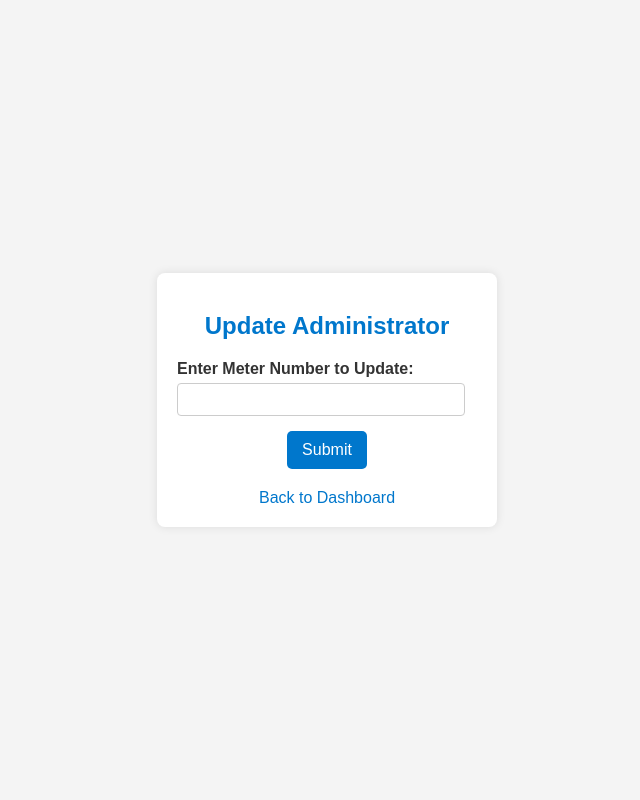
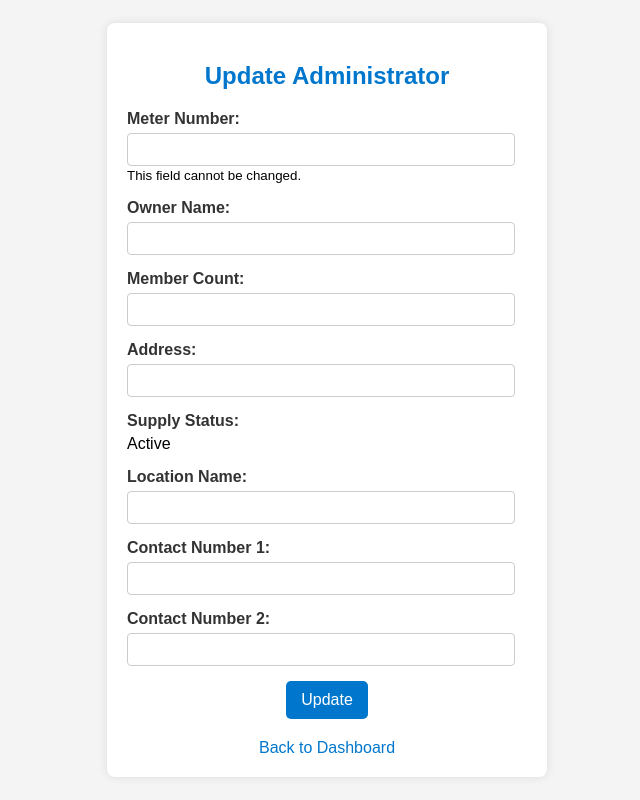
Before and after one commit to RahulKaratha/WaterWorks, a FastAPI app: template templates/update.html in a window 1280 px wide. Shown: the whole page, without its empty margins (313-953 px from the left). Run offline with FastAPI, Linux system fonts and the light colour scheme; the template is opened without the code that fills it, so the values that code supplies are empty.

Commit message:
Update update.html

```diff
--- a/templates/update.html
+++ b/templates/update.html
@@ -20,7 +20,7 @@
             padding: 20px;
             border-radius: 8px;
             box-shadow: 0 0 10px rgba(0, 0, 0, 0.1);
-            width: 300px;
+            width: 400px;
             text-align: center;
         }
 
@@ -41,7 +41,22 @@
             font-weight: bold;
         }
 
-        input[type="text"] {
+        input[type="text"],
+        input[type="number"] {
+            width: calc(100% - 12px);
+            padding: 8px;
+            border: 1px solid #ccc;
+            border-radius: 4px;
+            box-sizing: border-box;
+        }
+
+        input[type="number"]::-webkit-inner-spin-button,
+        input[type="number"]::-webkit-outer-spin-button {
+            -webkit-appearance: none;
+            margin: 0;
+        }
+
+        select {
             width: calc(100% - 12px);
             padding: 8px;
             border: 1px solid #ccc;
@@ -82,10 +97,40 @@
         <h2>Update Administrator</h2>
         <form id="updateAdminForm">
             <div class="form-group">
-                <label for="meterNumber">Enter Meter Number to Update:</label>
-                <input type="text" id="meterNumber" name="meterNumber" required />
+                <label for="meterNumber">Meter Number:</label>
+                <input type="text" id="meterNumber" name="meterNumber" readonly />
+                <small>This field cannot be changed.</small>
             </div>
-            <button type="submit">Submit</button>
+            <div class="form-group">
+                <label for="ownerName">Owner Name:</label>
+                <input type="text" id="ownerName" name="ownerName" required />
+            </div>
+            <div class="form-group">
+                <label for="memberCount">Member Count:</label>
+                <input type="number" id="memberCount" name="memberCount" min="1"  required />
+            </div>
+            <div class="form-group">
+                <label for="address">Address:</label>
+                <input type="text" id="address" name="address"  required />
+            </div>
+            <div class="form-group">
+                <label>Supply Status:</label>
+                <div>Active</div>
+                <input type="hidden" id="supplyStatus" name="supplyStatus" value="Active" />
+            </div>
+            <div class="form-group">
+                <label for="locationName">Location Name:</label>
+                <input type="text" id="locationName" name="locationName" required />
+            </div>
+            <div class="form-group">
+                <label for="contactNumber1">Contact Number 1:</label>
+                <input type="text" id="contactNumber1" name="contactNumber1"  required />
+            </div>
+            <div class="form-group">
+                <label for="contactNumber2">Contact Number 2:</label>
+                <input type="text" id="contactNumber2" name="contactNumber2" />
+            </div>
+            <button type="submit">Update</button>
         </form>
         <div class="actions">
             <a href="/templates/dashboard.html">Back to Dashboard</a>
@@ -93,11 +138,50 @@
     </div>
 
     <script>
-        document.getElementById('updateAdminForm').addEventListener('submit', function(event) {
-            event.preventDefault();
-            const meterNumber = document.getElementById('meterNumber').value;
-            console.log('Meter Number to Update:', meterNumber);
-            alert('Simulating fetching details for Meter Number: ' + meterNumber);
+        document.addEventListener('DOMContentLoaded', function() {
+            const urlParams = new URLSearchParams(window.location.search);
+            const meterNumberFromURL = urlParams.get('meterNumber');
+
+            if (meterNumberFromURL) {
+                document.getElementById('meterNumber').value = meterNumberFromURL;
+                console.log('Updating details for Meter Number:', meterNumberFromURL);
+            } else {
+                console.warn('No meter number provided for updating.');
+            }
+
+            document.getElementById('updateAdminForm').addEventListener('submit', function(event) {
+                event.preventDefault();
+                const meterNumber = document.getElementById('meterNumber').value;
+                const ownerName = document.getElementById('ownerName').value;
+                const memberCount = document.getElementById('memberCount').value;
+                const address = document.getElementById('address').value;
+                const waterAllowed = document.getElementById('waterAllowed').value;
+                const supplyStatus = document.getElementById('supplyStatus').value;
+                const locationName = document.getElementById('locationName').value;
+                const contactNumber1 = document.getElementById('contactNumber1').value;
+                const contactNumber2 = document.getElementById('contactNumber2').value;
+
+                const contactNumbers = [contactNumber1, contactNumber2].filter(number => number !== "");
+
+                console.log('Updating Administrator with details:');
+                console.log('Meter Number:', meterNumber);
+                console.log('Owner Name:', ownerName);
+                console.log('Member Count:', memberCount);
+                console.log('Address:', address);
+                console.log('Water Allowed:', waterAllowed);
+                console.log('Supply Status:', supplyStatus);
+                console.log('Location Name:', locationName);
+                console.log('Contact Numbers:', contactNumbers);
+
+                alert('Simulating updating administrator with Meter Number: ' + meterNumber +
+                      '\nOwner Name: ' + ownerName +
+                      '\nMember Count: ' + memberCount +
+                      '\nAddress: ' + address +
+                      '\nWater Allowed: ' + waterAllowed +
+                      '\nSupply Status: ' + supplyStatus +
+                      '\nLocation Name: ' + locationName +
+                      '\nContact Numbers: ' + contactNumbers.join(', '));
+            });
         });
     </script>
 </body>
```
